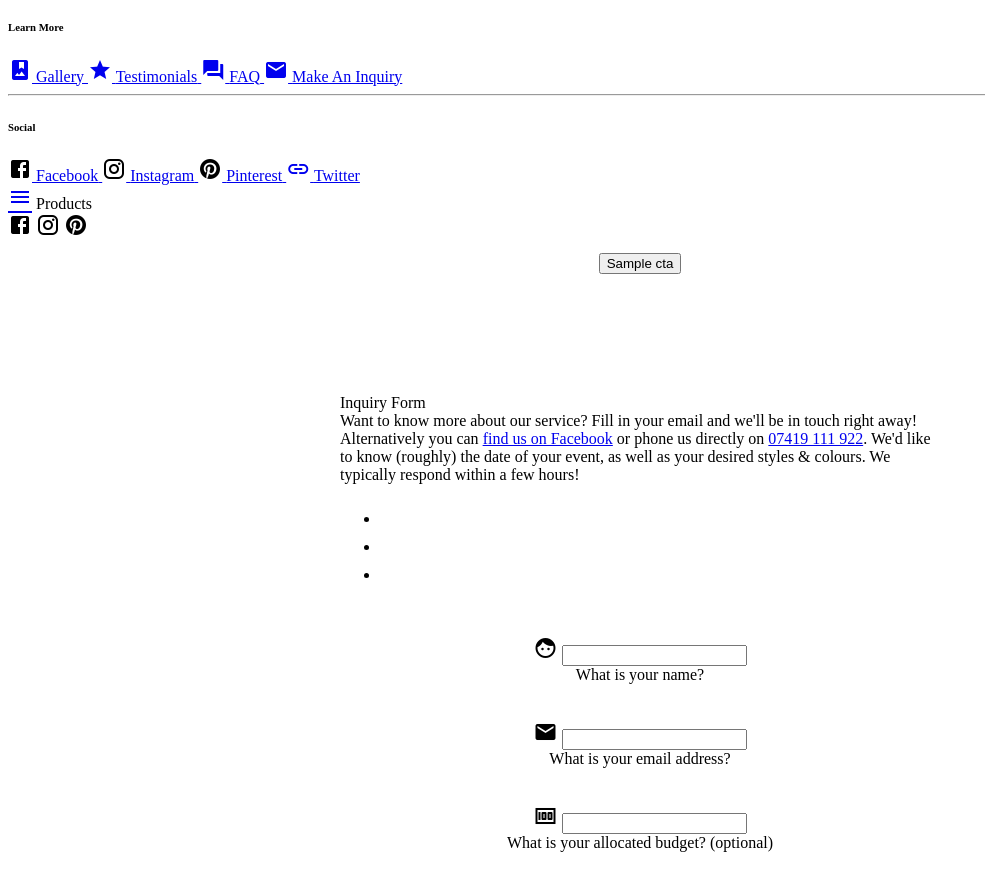
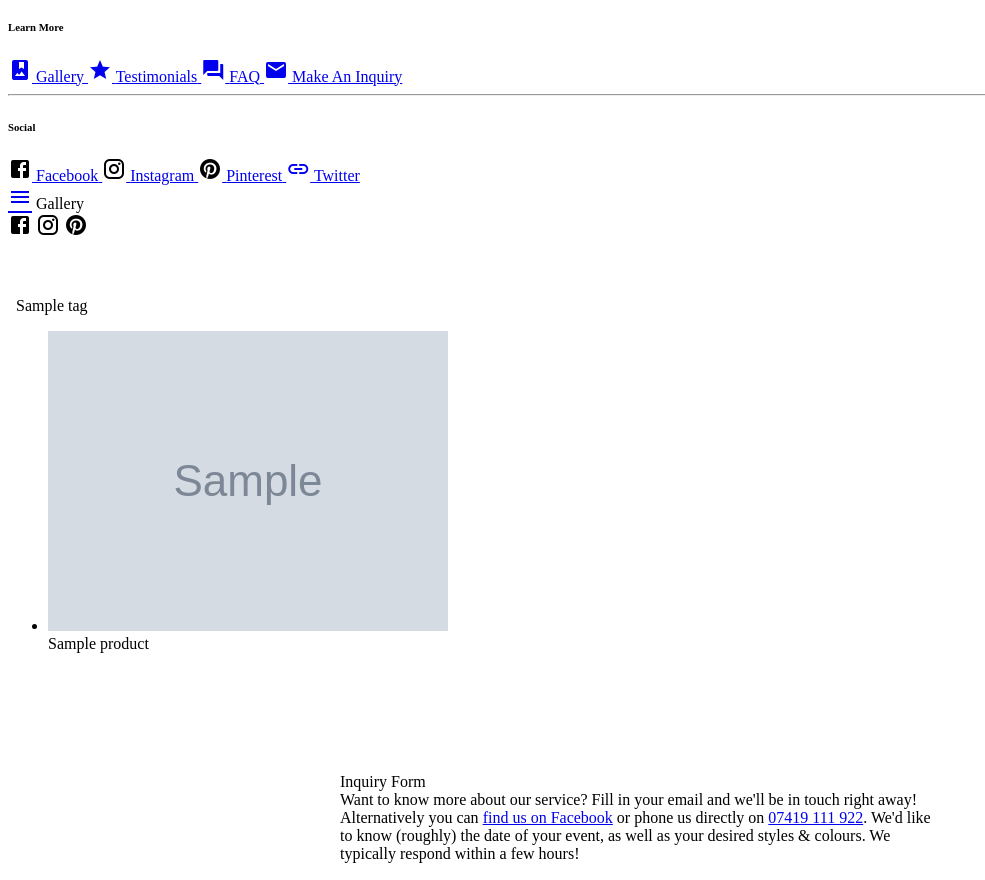
Before and after one commit to GreenishBlue/decoupagedreams.co.uk, a Flask app: template templates/products.html in a window 1280 px wide. Shown: the part 245-1125 px from the top of the page, without its empty margins (0-985 px from the left). Run offline with Flask 2, Linux system fonts and the light colour scheme; the template is opened without the code that fills it: most values are stand-ins (such as "Sample title", 1, 10 or a date in 2020); grey boxes marked "Sample" are stand-in pictures; data that the repository does not hold is empty.

Commit message:
added tags

```diff
--- a/templates/products.html
+++ b/templates/products.html
@@ -1,13 +1,27 @@
 {% extends 'base.html' %}
-{% set title = "Products - Decoupage Dreams" %}
-{% set short_title = "Products" %}
+{% set title = "Gallery - Decoupage Dreams" %}
+{% set short_title = "Gallery" %}
 {% block content %}
-<!-- Masthead -->
-<header class="fold-masthead-short data-masthead mdc-card">
+<!-- Bump Content Down -->
+<div style="height: 48px"></div>
 
-</header>
+<div class="mdc-chip-set" style="max-width: 800px; padding: 8px; padding-bottom: 0;">
+  {% for t in tags %}
+  <div class="mdc-chip" tabindex="0">
+    <div class="mdc-chip__text">{{ t }}</div>
+  </div>
+  {% endfor %}
+</div>
 
-{% include 'includes/cta_inquiry.html' %}
-
+<ul class="fold-gallery2-image-list mdc-image-list mdc-image-list--masonry my-masonry-image-list">
+  {% for p in products %}
+  <li class="mdc-image-list__item">
+    <img class="mdc-image-list__image" src="{{ p.photo_url }}">
+    <div class="mdc-image-list__supporting">
+      <span class="mdc-image-list__label">{{ p.label }}</span>
+    </div>
+  </li>
+  {% endfor %}
+</ul>
 
 {% endblock %}
```
